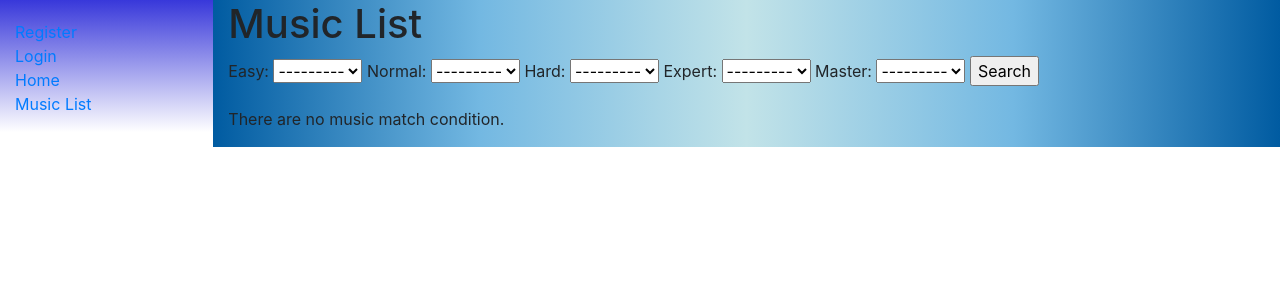
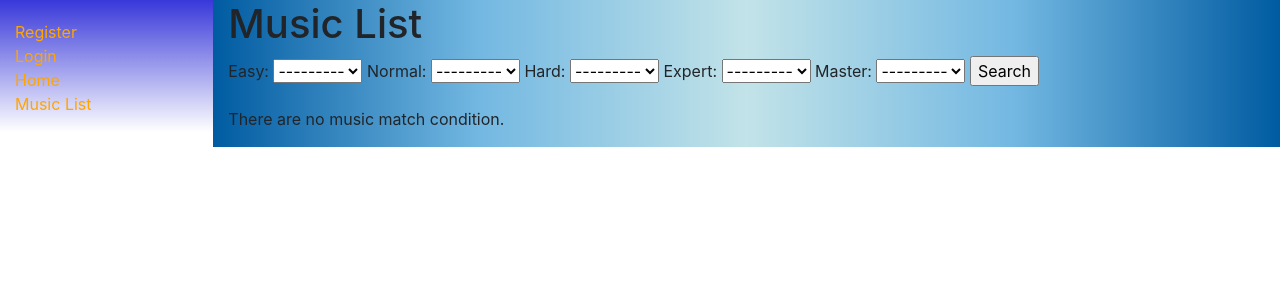
Before and after one commit to Tinky1224/sekai, a Django app: page /catalog/musics/ in a window 1280 px wide. Shown: the top 300 px of the page. Run offline with Django 4.2, Linux system fonts and the light colour scheme; data that the repository does not hold is empty; some libraries are stand-ins or nearby versions.

Commit message:
update hyperlink color to orange

```diff
--- a/catalog/templates/base.html
+++ b/catalog/templates/base.html
@@ -15,6 +15,10 @@
             #maincontent {
                 height: 100%;
                 background: linear-gradient(to right, rgb(0, 91, 161), rgb(115, 184, 226), rgb(194, 227, 232), rgb(115, 184, 226), rgb(0, 91, 161));
+            }
+
+            a {
+                color: orange;
             }
         </style>
     </head>
--- a/catalog/templates/catalog/music_list.html
+++ b/catalog/templates/catalog/music_list.html
@@ -23,7 +23,7 @@
             </form>
             {% endif %}
             {% endif %}
-            <a href="{{ music.get_absolute_url }}" color="orange">{{ music.title }}</a>
+            <a href="{{ music.get_absolute_url }}">{{ music.title }}</a>
             <p><strong>Difficulty</strong> : Easy: {{music.easy.Difficulty}}, Normal: {{music.normal.Difficulty}}, Hard: {{music.hard.Difficulty}}, Expert: {{music.expert.Difficulty}}, Master: {{music.master.Difficulty}}</p>
             <hr>
         </li>
```
